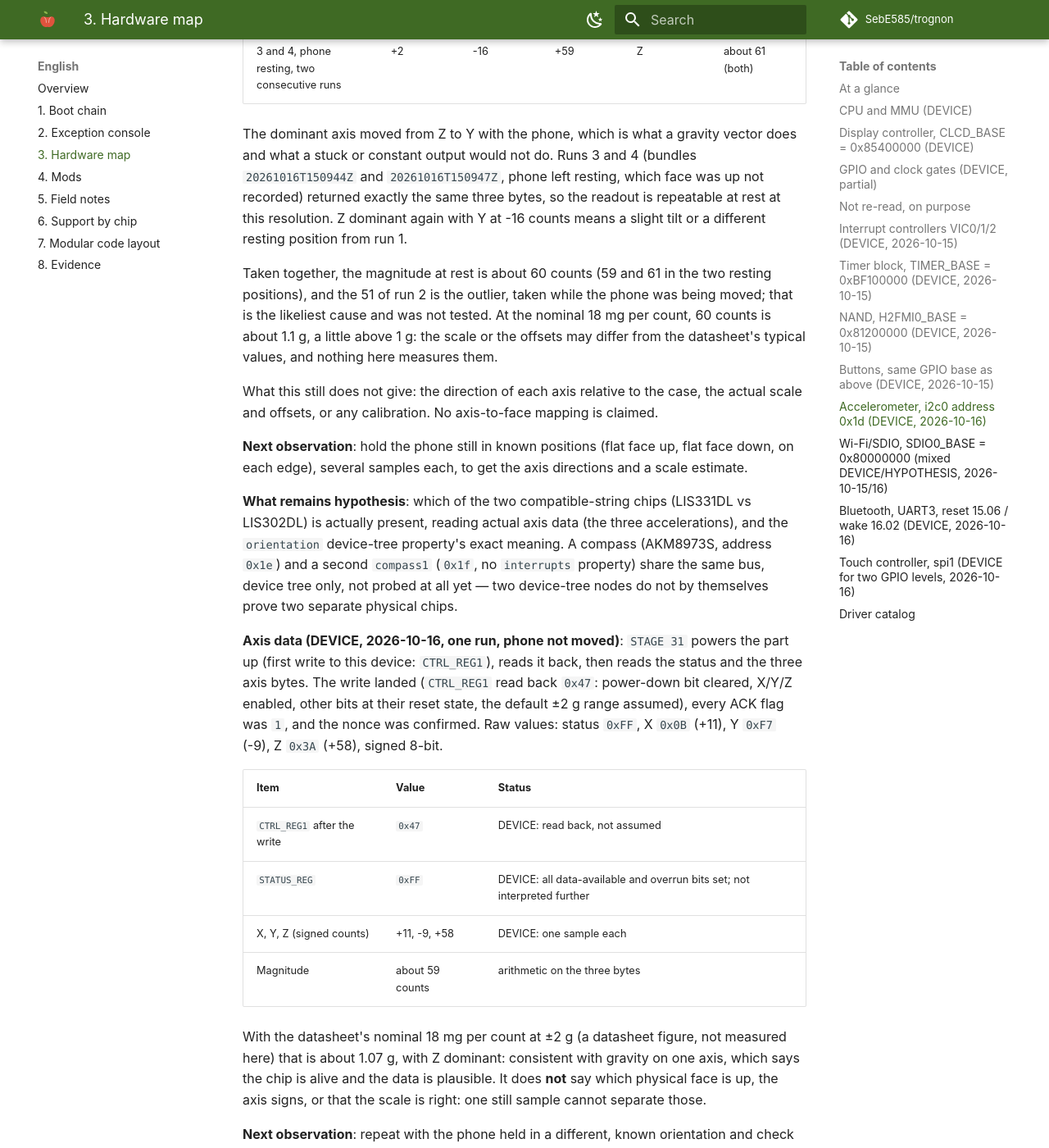
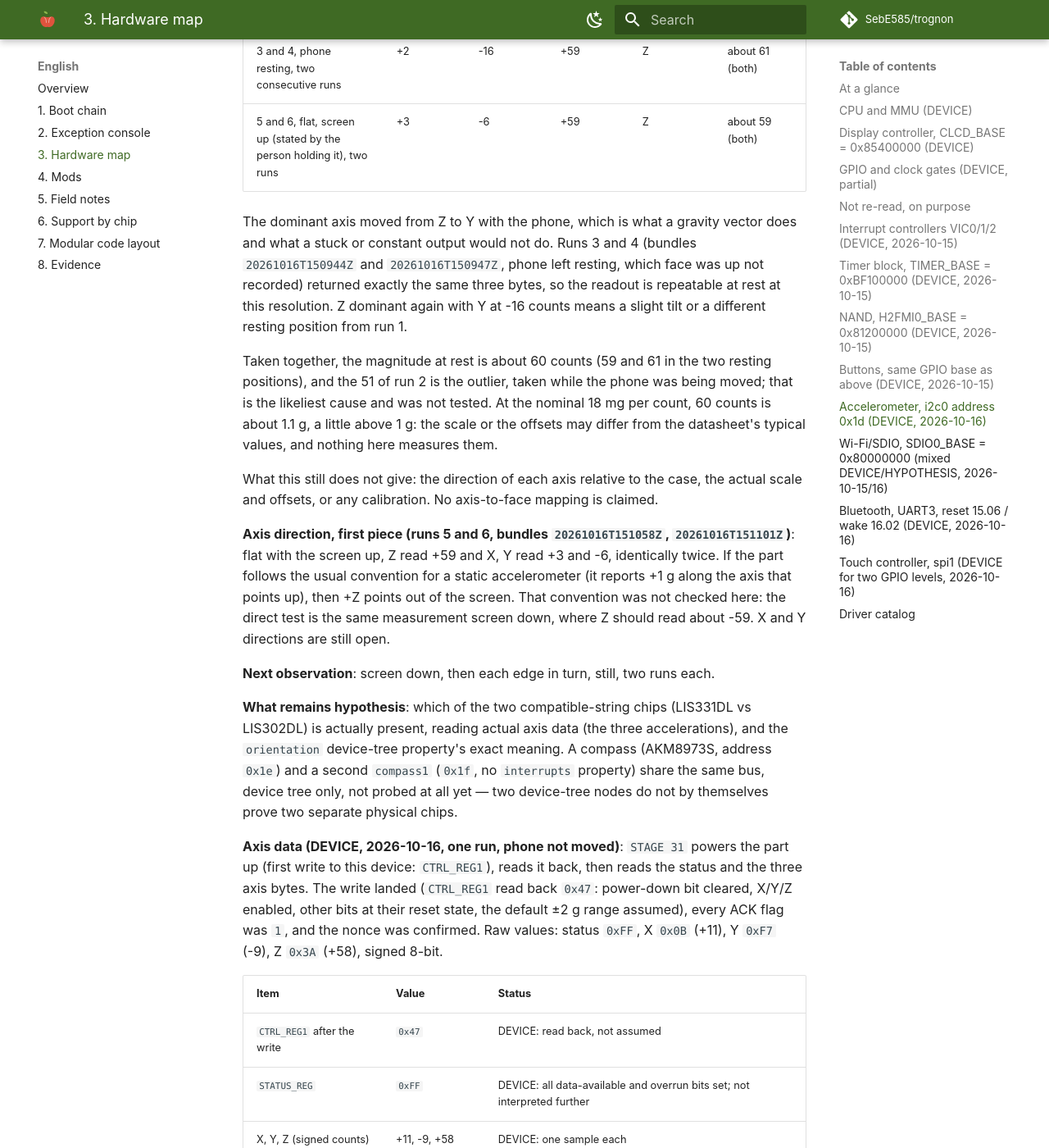
Before and after one commit to SebE585/trognon, an MkDocs documentation site: the page built from docs/en/03-hardware-map.md, in a window 1280 px wide and 1400 px high, scrolled down 9105 px. Shown: the whole window at 82% size. Built offline with MkDocs 1.6.1 and Material for MkDocs 9.7.7, drawn with Linux system fonts in a browser that asks for light colours; comment, search, counter and statistics services are not loaded; some of the changed text lies outside the part shown.

Commit message:
hardware: accelerometer flat screen up, Z reads +59 twice

```diff
--- a/docs/en/03-hardware-map.md
+++ b/docs/en/03-hardware-map.md
@@ -246,6 +246,68 @@ orientation (not recorded precisely: held by hand, which face was up was not not
 | 1, as first held | +11 | -9 | +58 | Z | about 59 |
 | 2, after moving it | +19 | +47 | +8 | Y | about 51 |
 | 3 and 4, phone resting, two consecutive runs | +2 | -16 | +59 | Z | about 61 (both) |
+| 5 and 6, flat, screen up (stated by the person holding it), two runs | +3 | -6 | +59 | Z | about 59 (both) |
+
+The dominant axis moved from Z to Y with the phone, which is what a gravity vector does and
+what a stuck or constant output would not do. Runs 3 and 4 (bundles `20261016T150944Z` and
+`20261016T150947Z`, phone left resting, which face was up not recorded) returned exactly the
+same three bytes, so the readout is repeatable at rest at this resolution. Z dominant again
+with Y at -16 counts means a slight tilt or a different resting position from run 1.
+
+Taken together, the magnitude at rest is about 60 counts (59 and 61 in the two resting
+positions), and the 51 of run 2 is the outlier, taken while the phone was being moved; that
+is the likeliest cause and was not tested. At the nominal 18 mg per count, 60 counts is
+about 1.1 g, a little above 1 g: the scale or the offsets may differ from the datasheet's
+typical values, and nothing here measures them.
+
+What this still does not give: the direction of each axis relative to the case, the actual
+scale and offsets, or any calibration. No axis-to-face mapping is claimed.
+
+**Axis direction, first piece (runs 5 and 6, bundles `20261016T151058Z`, `20261016T151101Z`)**:
+flat with the screen up, Z read +59 and X, Y read +3 and -6, identically twice. If the part
+follows the usual convention for a static accelerometer (it reports +1 g along the axis that
+points up), then +Z points out of the screen. That convention was not checked here: the
+direct test is the same measurement screen down, where Z should read about -59. X and Y
+directions are still open.
+
+**Next observation**: screen down, then each edge in turn, still, two runs each.
+
+**What remains hypothesis**: which of the two compatible-string chips (LIS331DL vs LIS302DL)
+is actually present, reading actual axis data (the three accelerations), and the
+`orientation` device-tree property's exact meaning. A compass (AKM8973S, address `0x1e`)
+and a second `compass1` (`0x1f`, no `interrupts` property) share the same bus, device tree
+only, not probed at all yet — two device-tree nodes do not by themselves prove two separate
+physical chips.
+
+**Axis data (DEVICE, 2026-10-16, one run, phone not moved)**: `STAGE 31` powers the part up
+(first write to this device: `CTRL_REG1`), reads it back, then reads the status and the three
+axis bytes. The write landed (`CTRL_REG1` read back `0x47`: power-down bit cleared, X/Y/Z
+enabled, other bits at their reset state, the default ±2 g range assumed), every ACK flag was
+`1`, and the nonce was confirmed. Raw values: status `0xFF`, X `0x0B` (+11), Y `0xF7` (-9),
+Z `0x3A` (+58), signed 8-bit.
+
+| Item | Value | Status |
+|---|---|---|
+| `CTRL_REG1` after the write | `0x47` | DEVICE: read back, not assumed |
+| `STATUS_REG` | `0xFF` | DEVICE: all data-available and overrun bits set; not interpreted further |
+| X, Y, Z (signed counts) | +11, -9, +58 | DEVICE: one sample each |
+| Magnitude | about 59 counts | arithmetic on the three bytes |
+
+With the datasheet's nominal 18 mg per count at ±2 g (a datasheet figure, not measured here)
+that is about 1.07 g, with Z dominant: consistent with gravity on one axis, which says the
+chip is alive and the data is plausible. It does **not** say which physical face is up, the
+axis signs, or that the scale is right: one still sample cannot separate those.
+
+**Second run, phone moved (DEVICE, same day, bundle `20261016T150844Z-trace_accel_axes`)**: the
+same payload, the same register readback (`0x47`), after the phone was moved to another
+orientation (not recorded precisely: held by hand, which face was up was not noted).
+
+| Run | X | Y | Z | Dominant axis | Magnitude (counts) |
+|---|---|---|---|---|---|
+| 1, as first held | +11 | -9 | +58 | Z | about 59 |
+| 2, after moving it | +19 | +47 | +8 | Y | about 51 |
+| 3 and 4, phone resting, two consecutive runs | +2 | -16 | +59 | Z | about 61 (both) |
+| 5 and 6, flat, screen up (stated by the person holding it), two runs | +3 | -6 | +59 | Z | about 59 (both) |
 
 The dominant axis moved from Z to Y with the phone, which is what a gravity vector does and
 what a stuck or constant output would not do. Runs 3 and 4 (bundles `20261016T150944Z` and
```
Also changed, not shown: docs/en/08-evidence.md (+1 -1 lines), docs/snippets/evidence-table.en.md (+2 -0 lines), docs/snippets/evidence-table.fr.md (+2 -0 lines), 8 other files.
